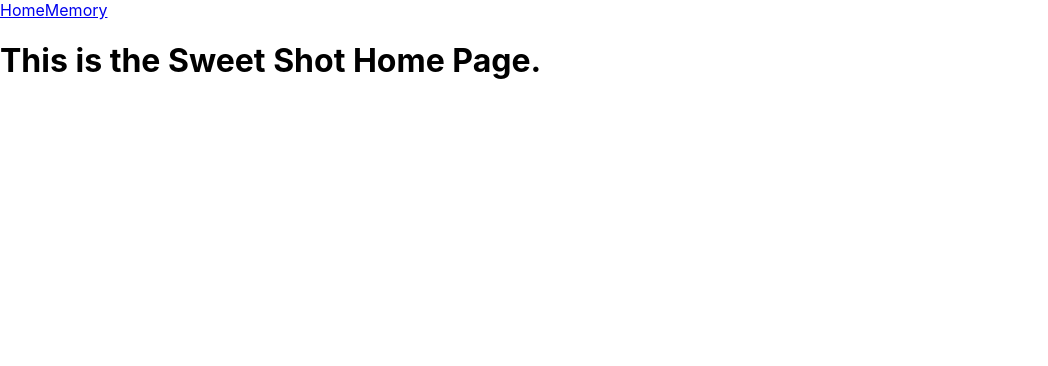
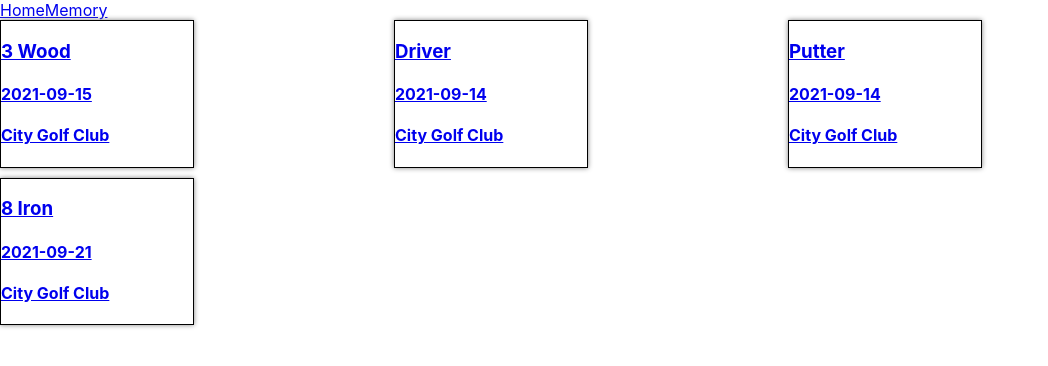
Before and after one commit to Jcat7414/SweetShotWebApp, a React (Create React App) app: page / in a window 1280 px wide. Shown: the top 366 px of the page, without its empty margins (0-1048 px from the left). Built offline with nearby package versions, Linux system fonts and the light colour scheme.

Commit message:
Basic pages and sample data for memory page and memory cards on home page.

```diff
--- a/src/App.css
+++ b/src/App.css
@@ -36,3 +36,10 @@
     transform: rotate(360deg);
   }
 }
+
+#memory-list {
+  display: grid;
+  grid-template-columns: 30% 30% 30%;
+  column-gap: 10px;
+  row-gap: 10px;
+}
--- a/src/App.js
+++ b/src/App.js
@@ -1,5 +1,6 @@
 import React from "react";
 import { BrowserRouter as Router, Switch, Route } from "react-router-dom";
+import "./App.css";
 import Nav from "./components/Nav/Nav";
 import HomePage from "./pages/HomePage";
 import MemoryPage from "./pages/MemoryPage";
--- /dev/null
+++ b/src/components/MemoryCard/MemoryCard.css
@@ -0,0 +1,5 @@
+.memory-card {
+    width: 50%;
+    border: 1px solid black;
+    box-shadow: 0px 0px 5px gray;
+}
--- /dev/null
+++ b/src/components/MemoryCard/MemoryCard.jsx
@@ -0,0 +1,18 @@
+import React from "react";
+import { Link } from "react-router-dom";
+import "./MemoryCard.css";
+
+function MemoryCard(props) {
+    const { memoryData } = props;
+    return (
+        <div className="memory-card">
+            <Link to="/memory">
+                <h3>{memoryData.club}</h3>
+                <h4>{memoryData.date_created}</h4>
+                <h4>{memoryData.course}</h4>
+            </Link>
+        </div>
+    );
+}
+
+export default MemoryCard;
--- /dev/null
+++ b/src/data.js
@@ -0,0 +1,58 @@
+export const allMemories = [
+    {
+        "id": 1,
+        "date_created": "2021-09-15",
+        "club": "3 Wood",
+        "course": "City Golf Club",
+        "weather": "Sunny, Warm and Windy",
+        "memory_details": "I change the angle of the shaft to be less forward than usual, and opened the clubface up a bit more too. I'm not sure of the amount of backswing, but I tried to keep it controlled, with my left arm no higher than parallel to the ground and only a slight flex in the wrist. Took a breath first, then kept my head still and concentrated on rotating my shoulders and keeping my weight down in the legs. The result was a lovely 150m, straight shot to the front edge of the green on the 7th.",
+        "date_amended": "2021-09-15",
+        "is_current": true,
+        "owner": 1,
+    },
+    {
+        "id": 2,
+        "date_created": "2021-09-14",
+        "club": "Driver",
+        "course": "City Golf Club",
+        "weather": "Cloudy, Cold and Raining",
+        "memory_details": "I change the angle of the shaft to be less forward than usual, and opened the clubface up a bit more too. I'm not sure of the amount of backswing, but I tried to keep it controlled, with my left arm no higher than parallel to the ground and only a slight flex in the wrist. Took a breath first, then kept my head still and concentrated on rotating my shoulders and keeping my weight down in the legs. The result was a lovely 200m drive down the middle of the fairway on the 3rd.",
+        "date_amended": "2021-09-14",
+        "is_current": true,
+        "owner": 1,
+    },
+    {
+        "id": 3,
+        "date_created": "2021-09-14",
+        "club": "Putter",
+        "course": "City Golf Club",
+        "weather": "Sunny, Hot and Still",
+        "memory_details": "I putted the ball into the hole in one shot on the 1st.",
+        "date_amended": "2021-09-14",
+        "is_current": false,
+        "owner": 1,
+    },
+    {
+        "id": 4,
+        "date_created": "2021-09-21",
+        "club": "8 Iron",
+        "course": "City Golf Club",
+        "weather": "Sunny, Cool and Very Windy",
+        "memory_details": "I had unfortunately driven the ball off the tee on the 11th, onto the next fairway. Fortunately, there was no one coming down the 12th and I was able to take a moment to consider my options. There were a lot of trees between me and the 11th fairway. I had a good lie, I was in the middle of the fairway after all... The trees were low to the ground, so going under was not a good option. Going over, seemed the only option other than hitting down the 12th fairway further..but, I didn't want to risk ending up on the 13th. I recalled that I had hit a couple of nice high shots in the past with my 8 iron, so I decided to give it a go. I have been trying to work on keeping my hands lower, beneath my shoulders, rather than reaching out towards the ball. With this in mind, I centered the ball between my feet, relaxed my hands a little on the grip, then had a full backswing, keeping my eye on the ball. I did my best not to hesitate or slow down through the swing. The club connected well with the ball and it sailed up and over the trees, landing on the 11th fairway. Exactly what I had pictured in my head.",
+        "date_amended": "2021-09-21",
+        "is_current": true,
+        "owner": 1,
+    }
+];
+
+export const oneMemory = {
+    "id": 1,
+    "date_created": "2021-09-15",
+    "club": "3 Wood",
+    "course": "City Golf Club",
+    "weather": "Sunny, Warm and Windy",
+    "memory_details": "I change the angle of the shaft to be less forward than usual, and opened the clubface up a bit more too. I'm not sure of the amount of backswing, but I tried to keep it controlled, with my left arm no higher than parallel to the ground and only a slight flex in the wrist. Took a breath first, then kept my head still and concentrated on rotating my shoulders and keeping my weight down in the legs. The result was a lovely 150m, straight shot to the front edge of the green on the 7th.",
+    "date_amended": "2021-09-15",
+    "is_current": true,
+    "owner": 1,
+}
--- a/src/pages/HomePage.jsx
+++ b/src/pages/HomePage.jsx
@@ -1,7 +1,15 @@
 import React from "react";
+import { allMemories } from "../data";
+import MemoryCard from "../components/MemoryCard/MemoryCard";
 
 function HomePage() {
-    return <h1>This is the Sweet Shot Home Page.</h1>;
+    return (
+        <div id="memory-list">
+            {allMemories.map((memoryData, key) => {
+                return <MemoryCard key={key} memoryData={memoryData} />;
+            })}
+        </div>
+    );
 }
 
 export default HomePage;
--- a/src/pages/MemoryPage.jsx
+++ b/src/pages/MemoryPage.jsx
@@ -1,7 +1,17 @@
 import React  from "react";
+import { oneMemory } from "../data";
 
 function MemoryPage() {
-    return <h1>This is the SweetShot Memory Page.</h1>;
+    return (
+        <div>
+            <h2>{oneMemory.club}</h2>
+            <h3>Memory captured on {oneMemory.date_created}</h3>
+            <h3>{`Status: ${oneMemory.is_current}`}</h3>
+            <h3>Course: {oneMemory.course}</h3>
+            <h3>Weather: {oneMemory.weather}</h3>
+            <p>{oneMemory.memory_details}</p>
+        </div>
+    );
 }
 
 export default MemoryPage;
```
